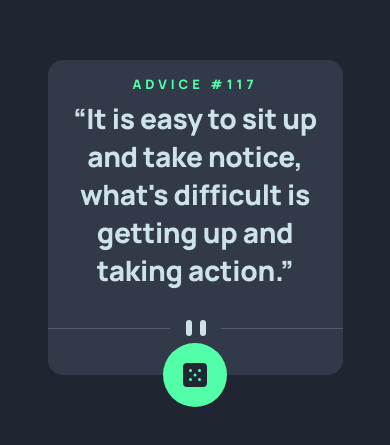
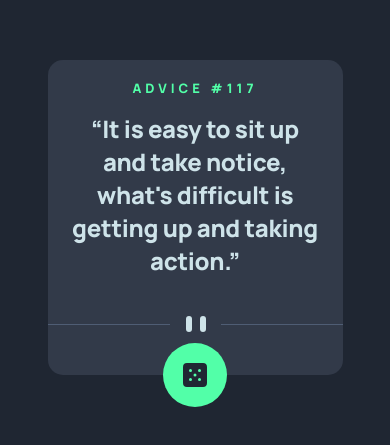
Before and after one commit to LanceLiang2011/advice-generator, a React (Create React App) app: page / in a window 390 px wide. Shown: the part 187-632 px from the top of the page. Built offline with nearby package versions, Linux system fonts and the light colour scheme.

Commit message:
Update mobile view

```diff
--- a/src/App.js
+++ b/src/App.js
@@ -32,7 +32,8 @@ const Wrapper = styled.div`
 
   @media (max-width: 600px) {
     width: 343px;
-    height: 315px;
+    height: auto;
+    min-height: 315px;
     padding: 24px;
   }
 `;
--- a/src/components/Card.js
+++ b/src/components/Card.js
@@ -33,7 +33,8 @@ const Wrapper = styled.div`
   align-items: center;
 
   @media (max-width: 600px) {
-    height: 315px;
+    height: auto;
+    min-height: 315px;
     padding: 24px;
   }
 `;
@@ -58,6 +59,10 @@ const Advice = styled.p`
 
   &::after {
     content: "”";
+  }
+  @media (max-width: 600px) {
+    maargin-top: 12px;
+    font-size: 1.5rem;
   }
 `;
 
```
